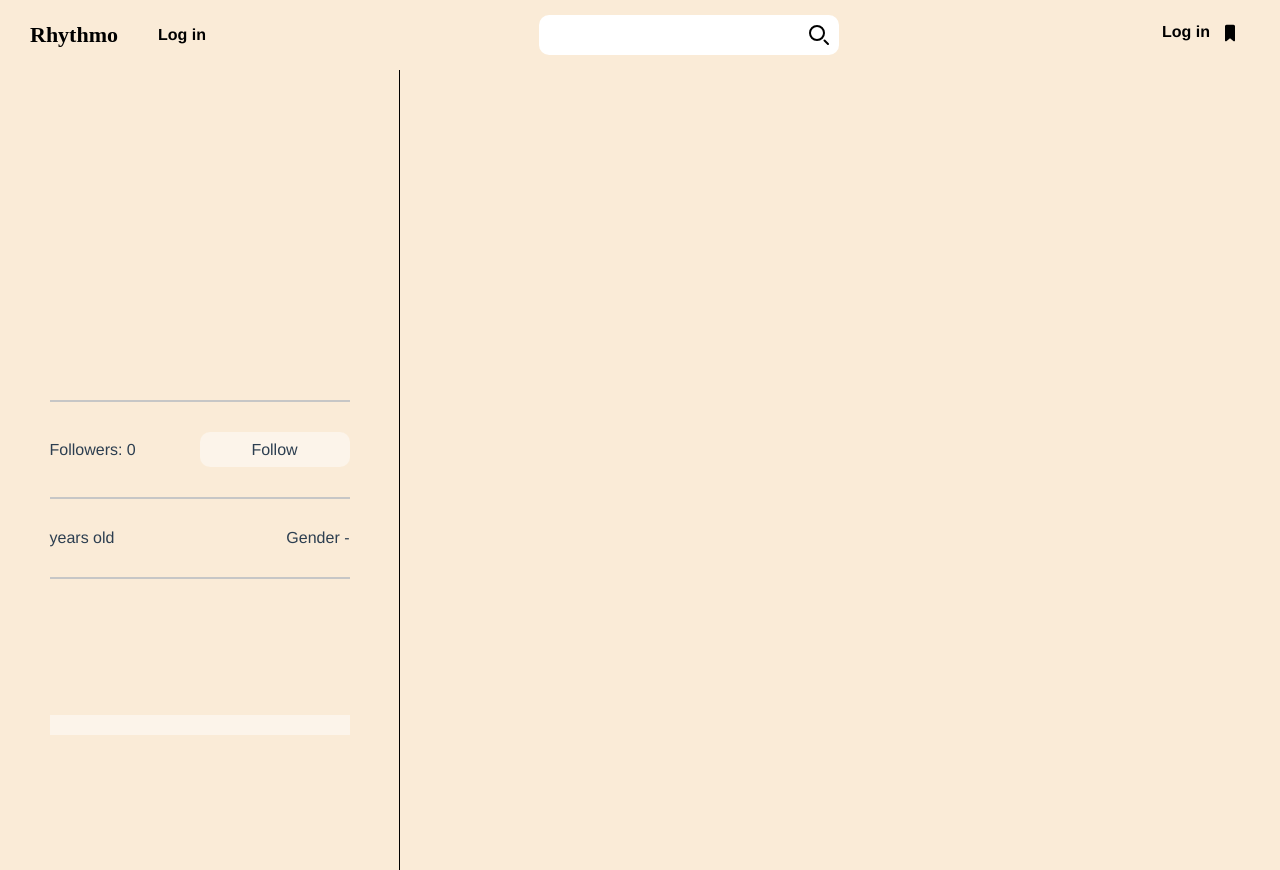
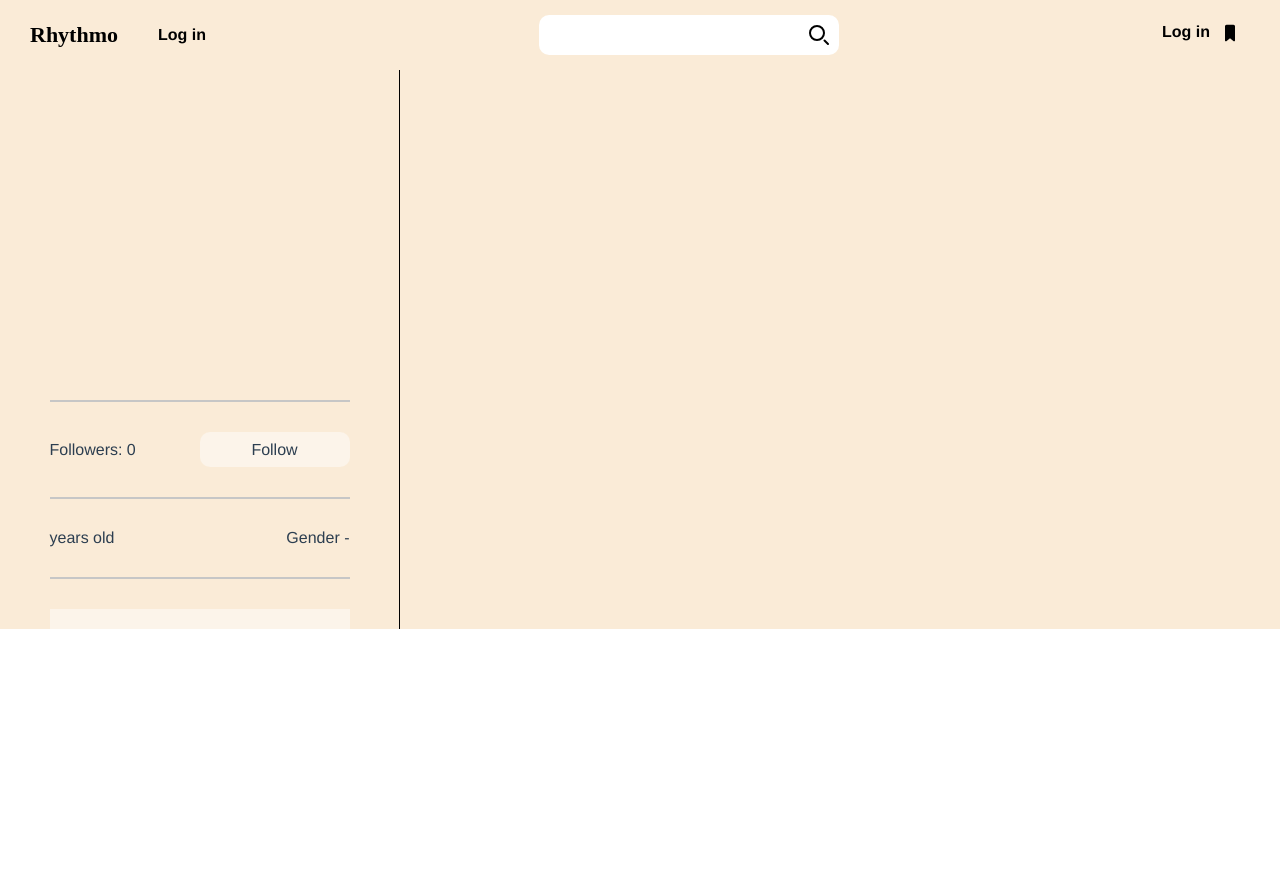
Before and after one commit to NazariyH/Rhythmo, a Vue app in the folder frontend/: page /user/profile in a window 1280 px wide. After the commit the page ends 800 px from the top, so only its background shows below. Built offline with nearby package versions, Linux system fonts and the light colour scheme.

Commit message:
Revert "Added scroll for profile info section"
This reverts commit 6291071e9b1e4bb243f03883150d7855f2983587.

```diff
--- a/frontend/src/assets/styles/profile.scss
+++ b/frontend/src/assets/styles/profile.scss
@@ -6,8 +6,6 @@ div.section {
 
     div.info-section {
         width: 400px;
-        height: 100vh;
-        overflow: auto;
 
         border-right: .5px solid #000000;
 
@@ -70,8 +68,6 @@ div.section {
             padding: 10px;
 
             background-color: #fcf4ea;
-
-            margin-bottom: 30px;
         }
     }
 
```
